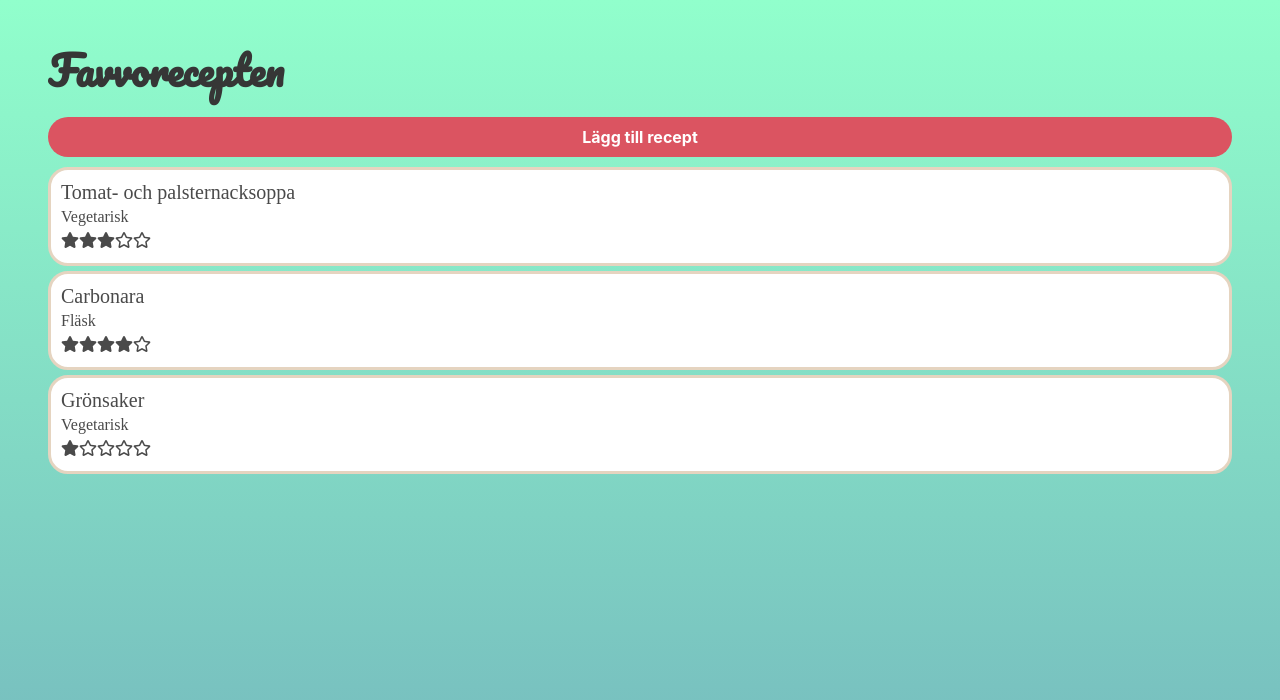
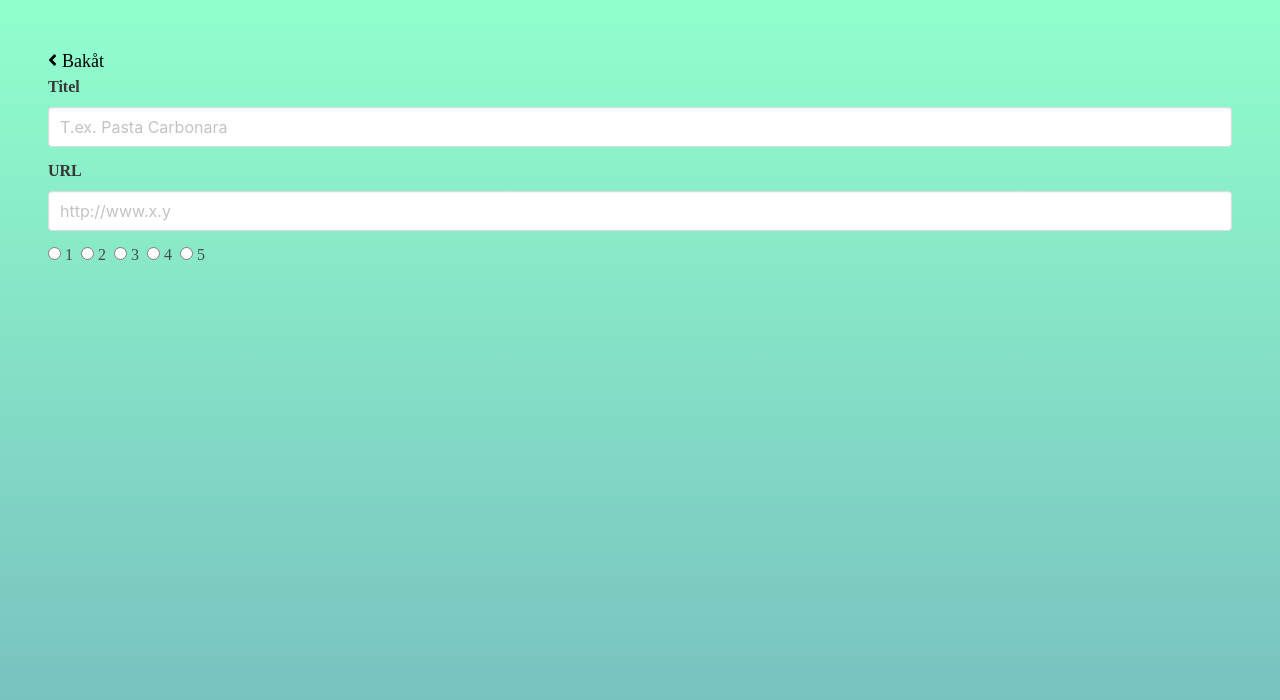
Before and after one commit to mfuruskog/recipes, a Vue app in the folder client/: page /#/add in a window 1280 px wide. Before the commit this address led to /#/. Shown: the top 700 px of the page. Built offline with nearby package versions, Linux system fonts and the light colour scheme.

Commit message:
Initial forms for adding recipe

```diff
--- a/client/src/components/AddRecipe.vue
+++ b/client/src/components/AddRecipe.vue
@@ -8,9 +8,39 @@
       </div>
     </nav>
     <div class="field">
-      <label class="label">Name</label>
+      <label class="label">Titel</label>
       <div class="control">
-        <input class="input" type="text" placeholder="e.g Alex Smith" />
+        <input class="input" type="text" placeholder="T.ex. Pasta Carbonara" />
+      </div>
+    </div>
+    <div class="field">
+      <label class="label">URL</label>
+      <div class="control">
+        <input class="input" type="text" placeholder="http://www.x.y" />
+      </div>
+    </div>
+    <div class="field">
+      <div class="control">
+        <label class="radio">
+          <input type="radio" name="question" />
+          1
+        </label>
+        <label class="radio">
+          <input type="radio" name="question" />
+          2
+        </label>
+        <label class="radio">
+          <input type="radio" name="question" />
+          3
+        </label>
+        <label class="radio">
+          <input type="radio" name="question" />
+          4
+        </label>
+        <label class="radio">
+          <input type="radio" name="question" />
+          5
+        </label>
       </div>
     </div>
   </section>
```
